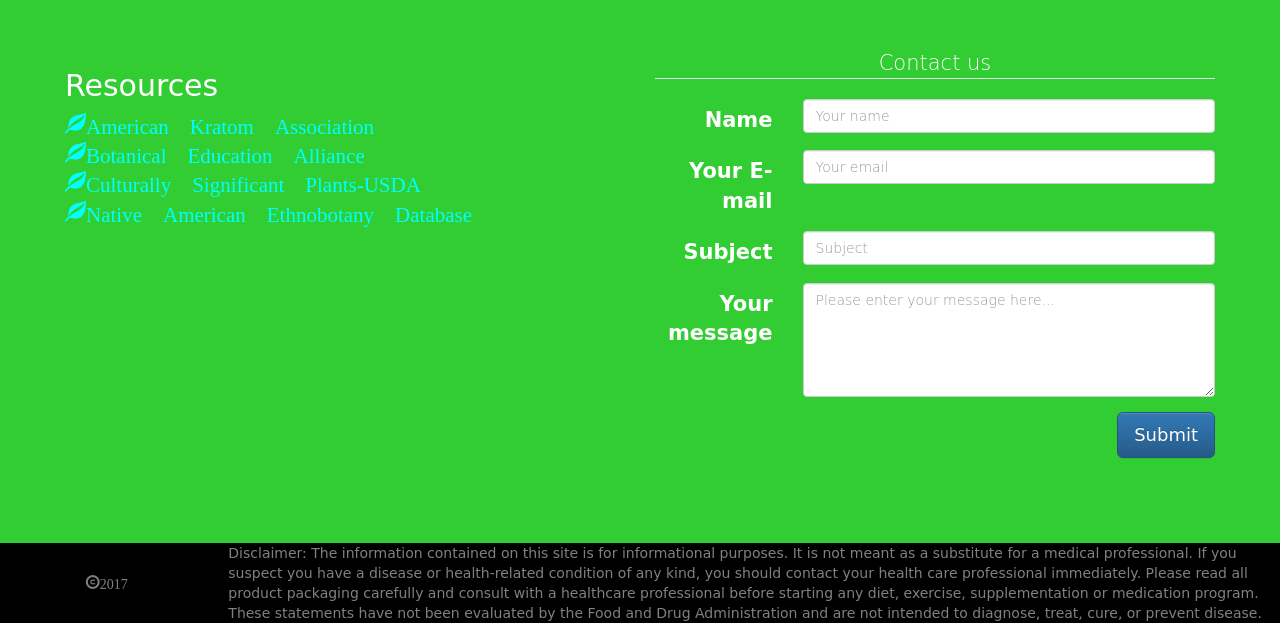
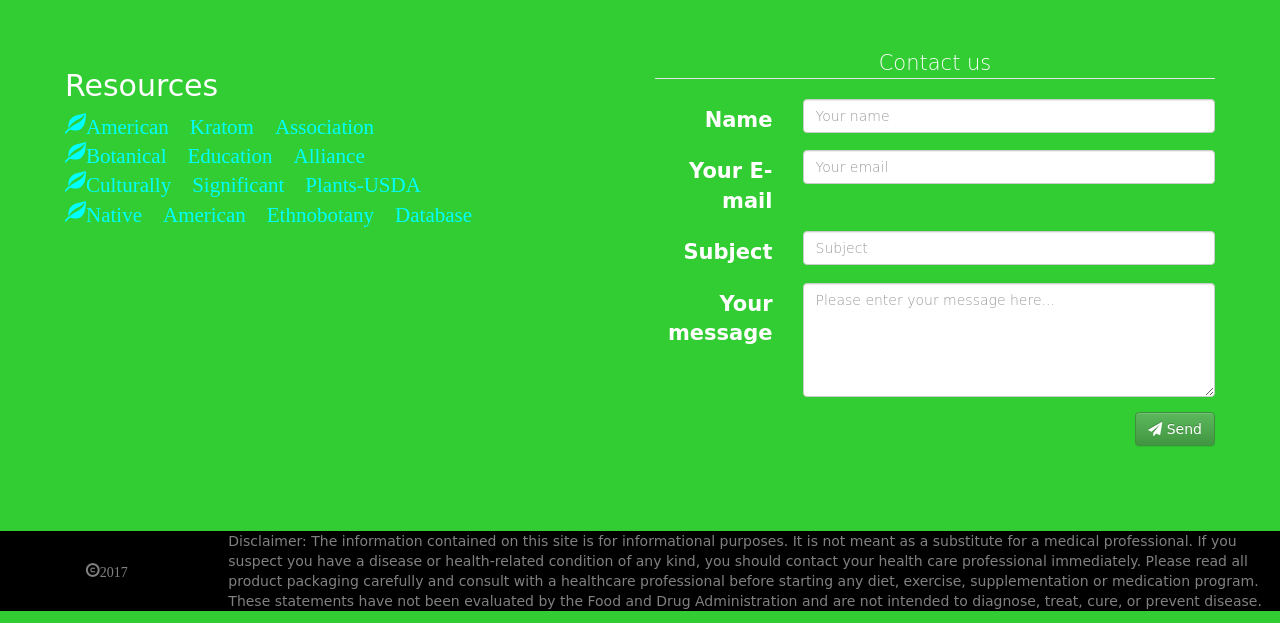
Before and after one commit to stevestonenm/stevestone-pwp, a PHP site: page / in a window 1280 px wide. Shown: the part 1735-2358 px from the top of the page. Run offline with PHP 8.4, Linux system fonts and the light colour scheme; some libraries are stand-ins or nearby versions; some web fonts are replaced.

Commit message:
added composer.lock

```diff
--- a/public_html/index.php
+++ b/public_html/index.php
@@ -244,22 +244,14 @@
 									<!-- Form actions -->
 									<div class="form-group">
 										<div class="col-md-12 text-right">
-											<button type="submit" class="btn btn-primary btn-lg">Submit</button>
+											<button class="btn btn-success" type="submit"><i class="fa fa-paper-plane"></i> Send</button>
 										</div>
 									</div>
 								</fieldset>
 							</form>
 							<!--form error/success message area-->
 							<div id="output-area"></div>
-
 						</div>
-					</div>
-<!--					<div class="row">-->
-<!--						<div class="col-md-12">-->
-<!--							<p class="disclaimer">-->
-<!--								Disclaimer: The information contained on this site is for informational purposes. It is not meant as a substitute for a medical professional. If you suspect you have a disease or health-related condition of any kind, you should contact your health care professional immediately. Please read all product packaging carefully and consult with a healthcare professional before starting any diet, exercise, supplementation or medication program. These statements have not been evaluated by the Food and Drug Administration and are not intended to diagnose, treat, cure, or prevent disease.-->
-<!--							</p>-->
-<!--						</div>-->
 					</div>
 				</div>
 			</div>
```
Also changed, not shown: 1 other file.
